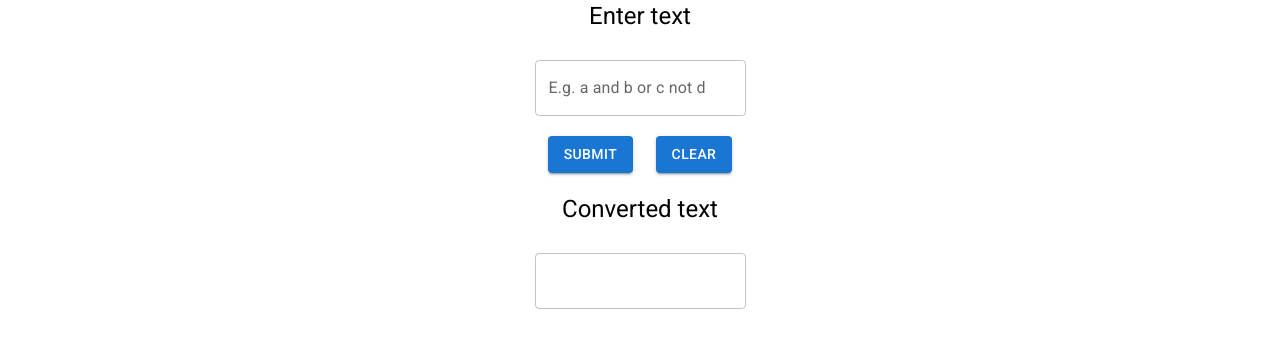
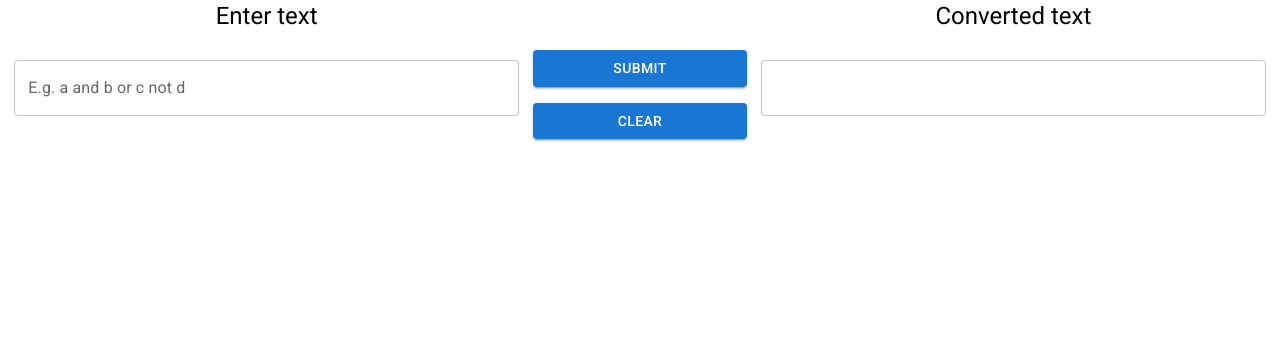
Before and after one commit to vibhaskamal/boolean-it, a React (Create React App) app: page / in a window 1280 px wide. Shown: the top 348 px of the page. Built offline with nearby package versions, Linux system fonts and the light colour scheme.

Commit message:
Utilising Material design grid

```diff
--- a/src/App.js
+++ b/src/App.js
@@ -3,6 +3,8 @@ import { convertTextToBoolean } from './services/convertTextToBoolean';
 import './App.css';
 import Button from '@mui/material/Button';
 import TextField from '@mui/material/TextField';
+import Grid from '@mui/material/Grid';
+import Stack from '@mui/material/Stack';
 import '@fontsource/roboto/300.css';
 import '@fontsource/roboto/400.css';
 import '@fontsource/roboto/500.css';
@@ -33,6 +35,7 @@ function App() {
 
   return (
     <div className="App">
+      {/*
       <Typography variant="h5" gutterBottom component="div">
         Enter text
       </Typography>
@@ -59,6 +62,40 @@ function App() {
         value={convertedText}
         readOnly={true}
         variant="outlined" />
+        */}
+      <Grid container spacing={0}>
+        <Grid item xs={5}>
+          <Typography variant="h5" gutterBottom component="div">
+            Enter text
+          </Typography>
+          <br />
+          <TextField
+            sx={{ width: '50ch' }}
+            id="outlined-basic"
+            label={placeholderText}
+            value={userInput}
+            onChange={event => handleInputChange(event)}
+            variant="outlined" />
+        </Grid>
+        <Grid item xs={2} style={{ 'margin-top': '50px' }}>
+          <Stack spacing={2}>
+            <Button variant="contained" onClick={handleSubmit}>Submit</Button>
+            <Button variant="contained" onClick={handleClear}>Clear</Button>
+          </Stack>
+        </Grid>
+        <Grid item xs={5}>
+          <Typography variant="h5" gutterBottom component="div">
+            Converted text
+          </Typography>
+          <br />
+          <TextField
+            sx={{ width: '50ch' }}
+            id="outlined-basic"
+            value={convertedText}
+            readOnly={true}
+            variant="outlined" />
+        </Grid>
+      </Grid>
     </div>
   );
 }
```
